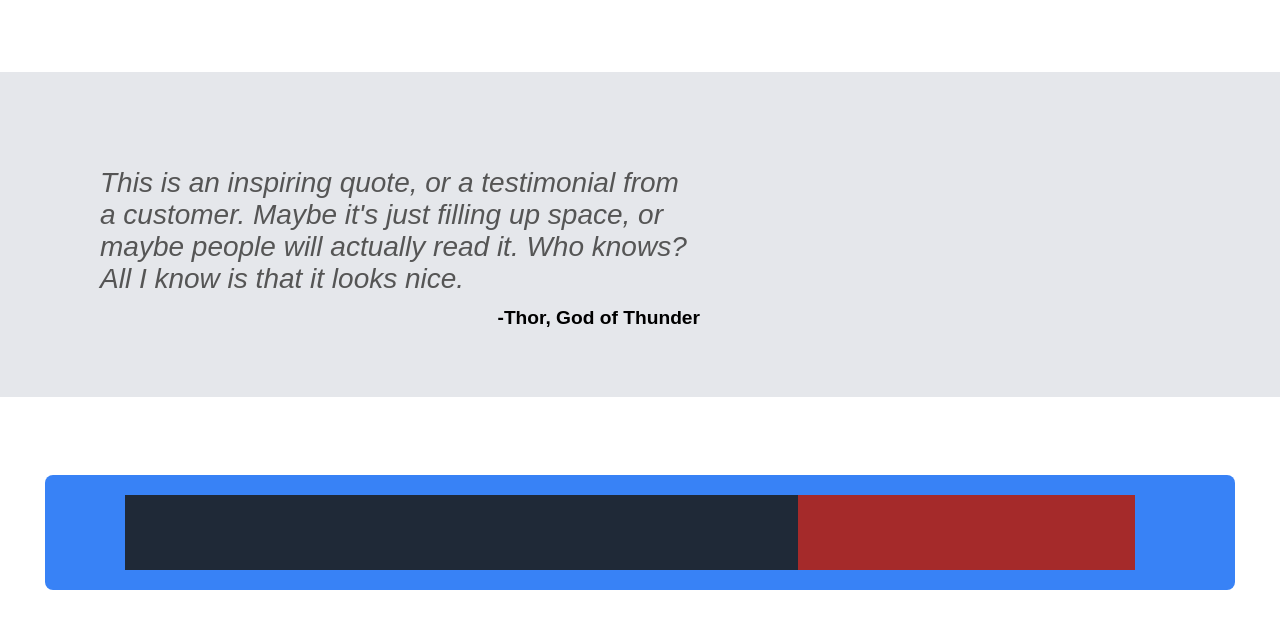
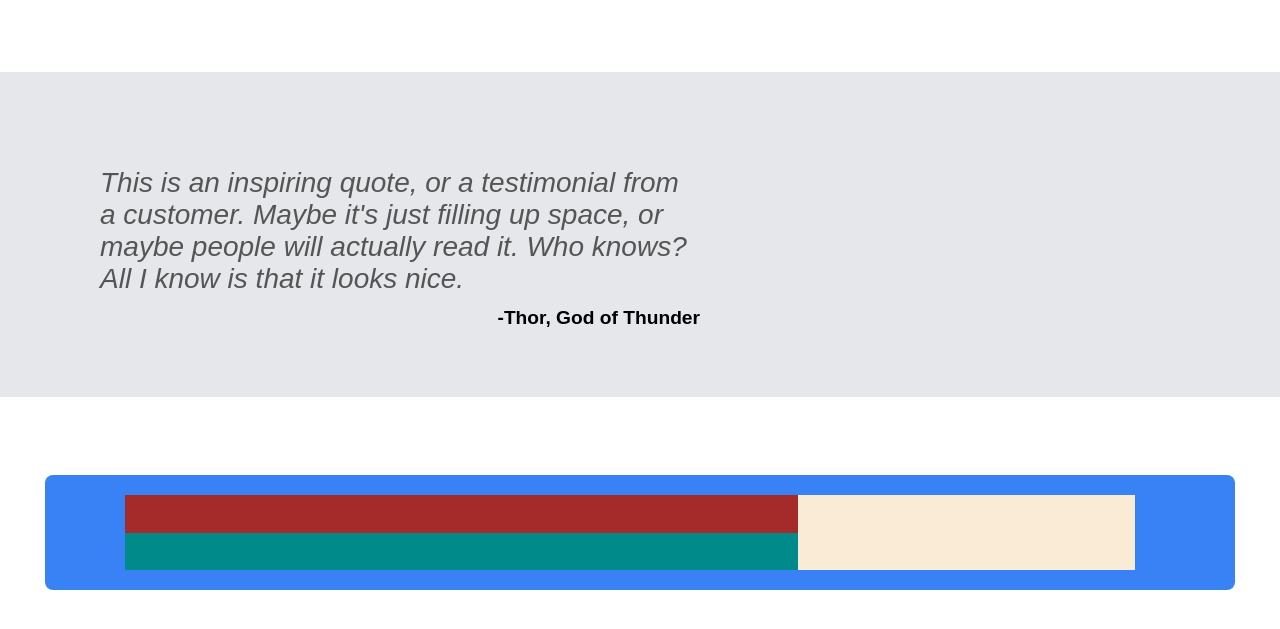
Before and after one commit to CStan18/Landing-Page, a plain HTML site: page index.html in a window 1280 px wide. Shown: the part 618-1247 px from the top of the page. Drawn offline with Linux system fonts and the light colour scheme.

Commit message:
Finish sec-4-text format outline

```diff
--- a/style.css
+++ b/style.css
@@ -204,9 +204,21 @@ a:link {
 .sec-4-text {
   background-color: #1F2937;
   flex: 2;
+  display: flex;
+  flex-direction: column;
+}
+
+.sec-4-header-text {
+  background-color: brown;
+  flex: 1;
+}
+
+.sec-4-detail-text {
+  background-color:darkcyan;
+  flex: 1;
 }
 
 .sec-4-button {
-  background-color: brown;
+  background-color: antiquewhite;
   flex: 1;
 }
```
